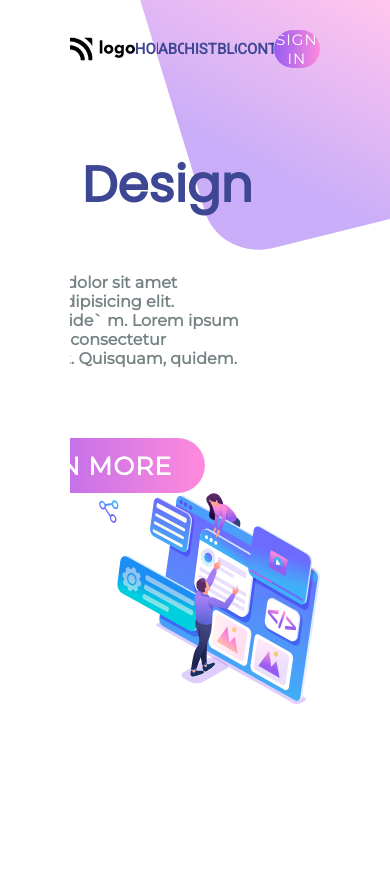
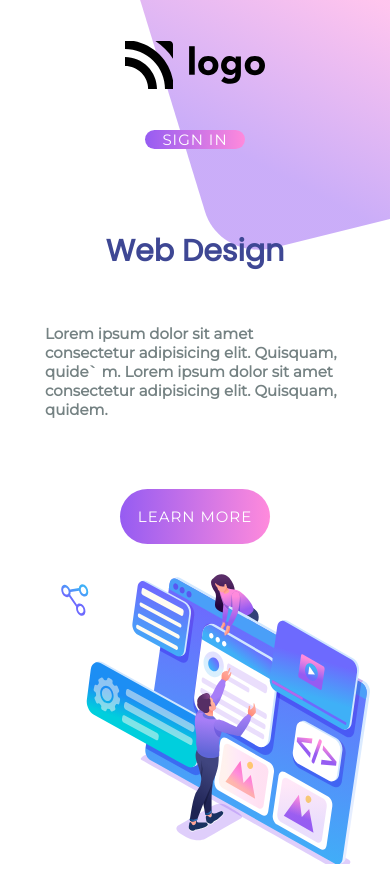
Before and after one commit to harshalvrm/Live-Class-Project-08, a website: page index.html in a window 390 px wide. Drawn offline with Linux system fonts and the light colour scheme; files whose address does not match are found by name.

Commit message:
Optimized Responsive for  922px, 700px, and 416px

```diff
--- a/css/Responsiveness.css
+++ b/css/Responsiveness.css
@@ -2,6 +2,8 @@
 @media screen and (max-width: 1024px){
 
 }
+
+/* ---------------------------------------- */
 
 @media screen and (max-width: 922px){
 
@@ -16,15 +18,72 @@
 }
 
 .left-section{
+    display: flex;
+    align-items: center;
+
+}
+}
+
+/* -------------------------------------------------- */
+
+@media screen and (max-width: 700px){
+
+.nav-items{
+    display: none;
+}
+}
+/* -------------------------------------------------- */
+
+@media screen and (max-width: 416px){
+
+
+body{
+    margin: 20px 20px;
+}
+
+nav{
+    margin-top: 20px;
+    display: flex;
+    flex-direction: column;
+    align-items: center;
+}
+
+.signin-btn{
+    margin-top: 40px;
+}
+
+.left-section h1{
+    align-items: center;
+    font-family: 'Poppins', sans-serif;
+    font-size: 30px;
+    color: #3E4794;
+    margin-bottom: 50px;
+}
+
+.left-section h4{
+    margin: 0px 0 70px 0;
+    width: 300px;
+    font-size: 15px;
+    word-wrap: break-word;
+    color: #758283;
+    font-family: 'Montserrat';
+
+}
+
+.learn-more-btn {
+    width: 150px;
+    height: 55px;
+    border-radius: 50px;
+    background: linear-gradient(to right, #965CF2,#FF8ADC);
+    border: none;
+    color: #fff;
+    cursor: pointer;
+    font-family: 'Montserrat';
+    font-size: 15px;
+    font-weight: 300;
+    letter-spacing: 1px;
+    margin-bottom: 30px;
+}
 
 
 }
-
-
-
-
-}
-
-@media screen and (max-width: 480px){
-
-}
--- a/css/index.css
+++ b/css/index.css
@@ -125,7 +125,6 @@ flex-direction: column;
     height: 50%;
     top: 30rem;
     right: -7rem;
-    /* border: solid red; */
 }
 
  .vector-dot{
@@ -134,7 +133,6 @@ flex-direction: column;
     position: relative;
     left: 4.5rem;
     top: 31rem ;
-    /* border: solid red; */
 }
 
 /* Ways to target images without class */
```
